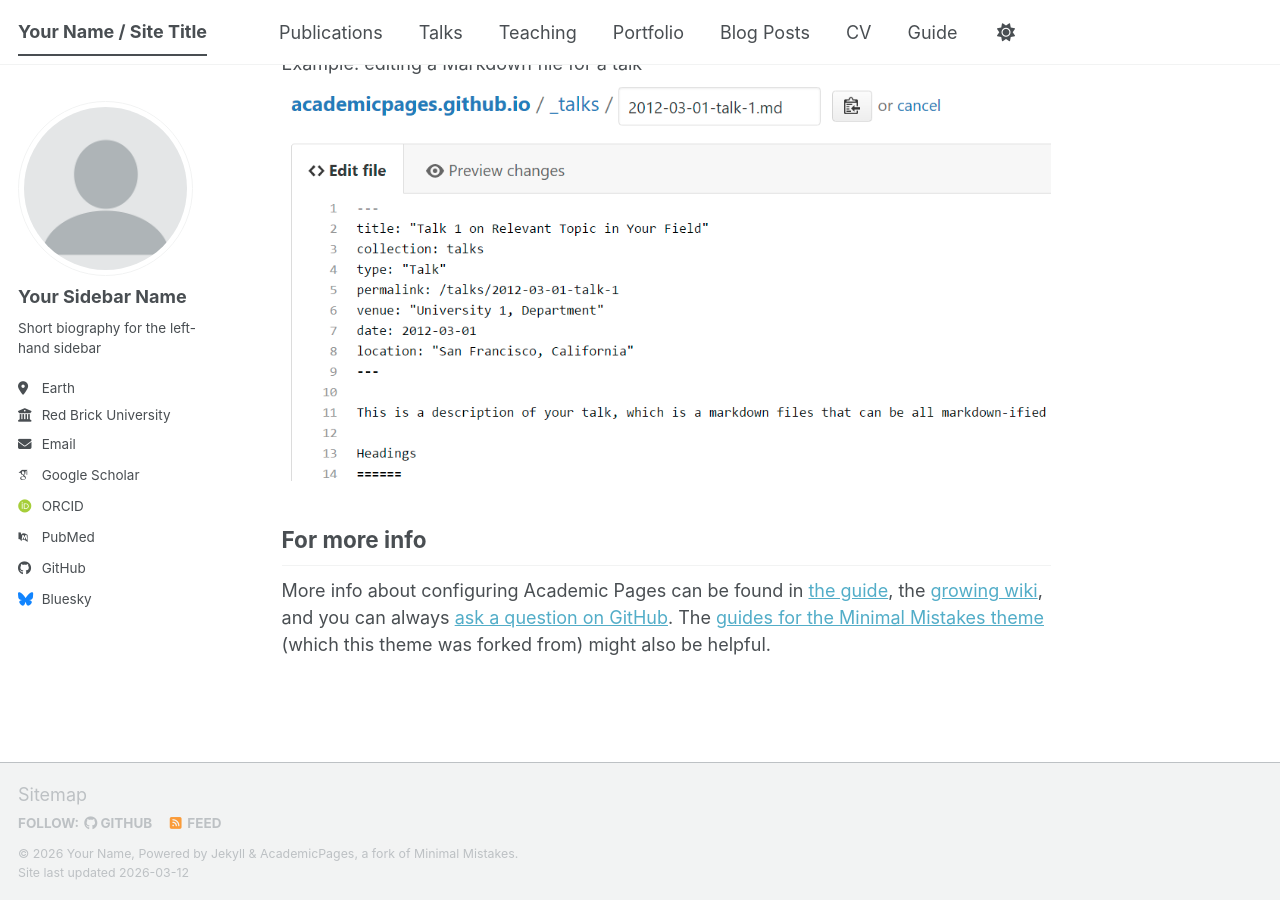
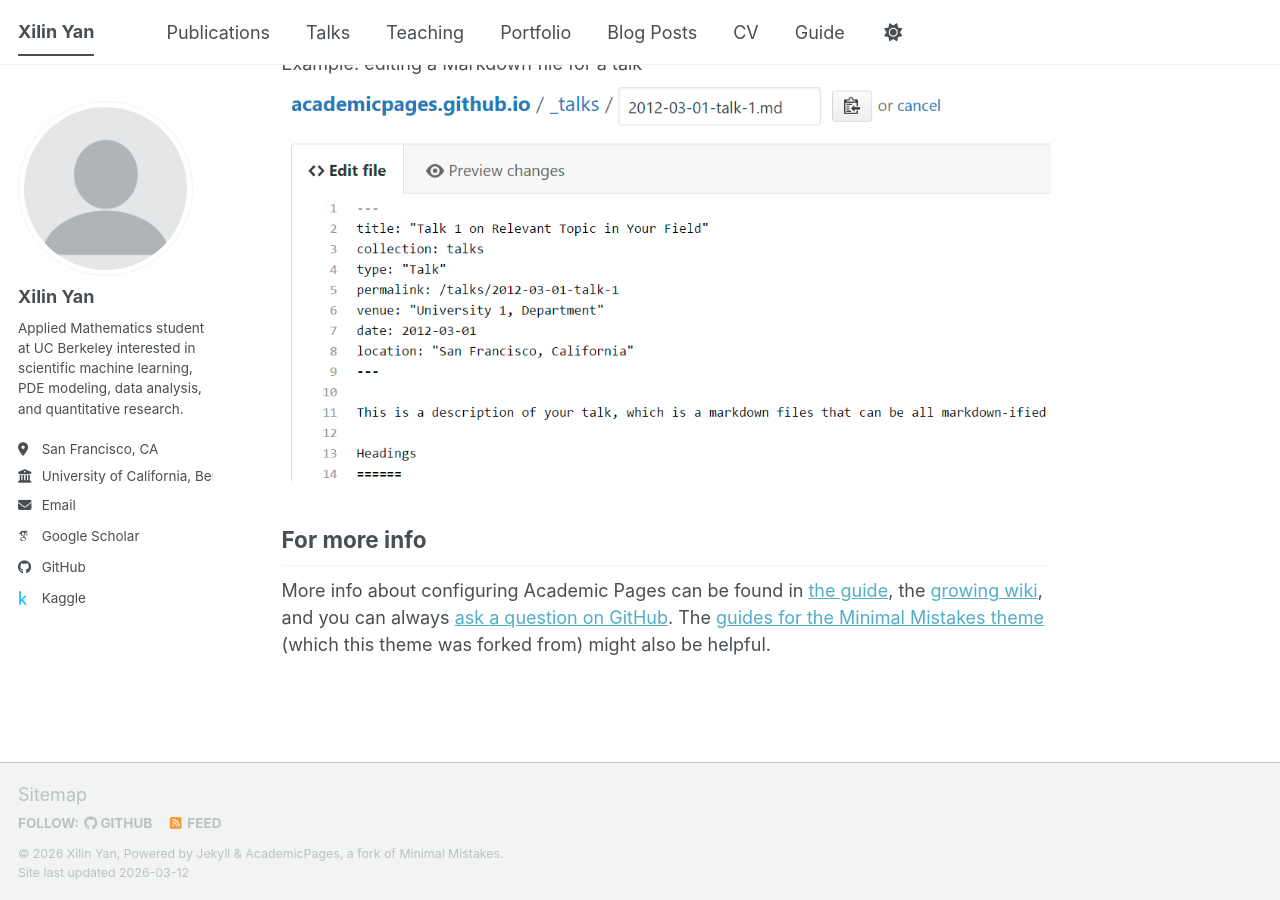
Before and after one commit to Xilin-Yan/XilinYan.github.io, a Jekyll site: the page built from _pages/about.md, in a window 1280 px wide and 900 px high, scrolled down 2720 px. Built offline with Jekyll 4.4.1, drawn with Linux system fonts in a browser that asks for light colours; some web fonts are replaced; a script bundle is joined from its source files by our own code; library files that are not in the unit come from our copies.

Commit message:
Modify personal details in _config.yml
Updated personal information and contact details in the configuration file.

```diff
--- a/_config.yml
+++ b/_config.yml
@@ -9,14 +9,14 @@
 # Basic Site Settings
 locale                   : "en-US"
 site_theme               : "default" # The available themes options are "default", "air", "sunrise", "mint", "dirt" and "contrast"
-title                    : "Your Name / Site Title"
+title                    : "Xilin Yan"
 title_separator          : "-"
-name                     : &name "Your Name"
-description              : &description "Your Name's academic portfolio"   # Update this with a general description of your site, this is the default if not overridden by a page
-url                      : https://academicpages.github.io # The base hostname & protocol for your site e.g. "https://[your GitHub username].github.io",
+name                     : &name "Xilin Yan"
+description              : &description "Xilin Yan's personal portfolio"   # Update this with a general description of your site, this is the default if not overridden by a page
+url                      : "https://xilin-yan.github.io" # The base hostname & protocol for your site e.g. "https://[your GitHub username].github.io",
                                                            # or if you already have some other page hosted on Github then use "https://[your GitHub username].github.io/[Your Repo Name]"
-baseurl                  : "" # the subpath of your site, e.g. "/blog"
-repository               : "academicpages/academicpages.github.io"
+baseurl                  : "/XilinYan.github.io" # the subpath of your site, e.g. "/blog"
+repository               : "Xilin-Yan/XilinYan.github.io"
 
 # Site Author - The following control what appear as part of the author content on the side bar.
 #               If a field is blank the icon and link will not appear, otherwise it will be shown.
@@ -24,24 +24,24 @@ repository               : "academicpages/academicpages.github.io"
 author:
   # Biographic information
   avatar           : "profile.png"
-  name             : "Your Sidebar Name"
+  name             : "Xilin Yan"
   pronouns         : # example: "she/her"
-  bio              : "Short biography for the left-hand sidebar"
-  location         : "Earth"
-  employer         : "Red Brick University"
+  bio              : "Applied Mathematics student at UC Berkeley interested in scientific machine learning, PDE modeling, data analysis, and quantitative research."
+  location         : "San Francisco, CA"
+  employer         : "University of California, Berkeley"
   uri              : # URL
-  email            : "none@example.org"
+  email            : "xilinyan54@gmail.com"
 
   # Academic websites
   academia         : # URL
   arxiv            : # URL - Update with the correct link to your profile
-  googlescholar    : "https://scholar.google.com/citations?user=PS_CX0AAAAAJ"
+  googlescholar    : "https://scholar.google.com/citations?view_op=list_works&hl=zh-CN&user=a2OpeOwAAAAJ"
   inspire-hep      : # URL
   impactstory      : # URL
-  orcid            : "https://orcid.org/yourorcidurl"
+  orcid            :
   semantic         : # URL
   ssrn             : # URL
-  pubmed           : "https://www.ncbi.nlm.nih.gov/pubmed/?term=john+snow"
+  pubmed           :
   researchgate     : # URL
   scopus           : # URL
   zotero           : # URL
@@ -51,13 +51,13 @@ author:
   bitbucket        : # Username - Update with your username on the site
   codepen          : # Username
   dribbble         : # Username
-  github           : "academicpages"
-  kaggle           : # Username
+  github           : "Xilin-Yan"
+  kaggle           : "xilin yan"
   stackoverflow    : # User number or user number and name (i.e., use "1" or "1/jeff-atwood")
 
   # Social media
   artstation       : # Username
-  bluesky          : "bsky.app" # Replace this with you Bluesky username
+  bluesky          :  # Replace this with you Bluesky username
   facebook         : # Username
   flickr           : # Username
   foursquare       : # Username
```
